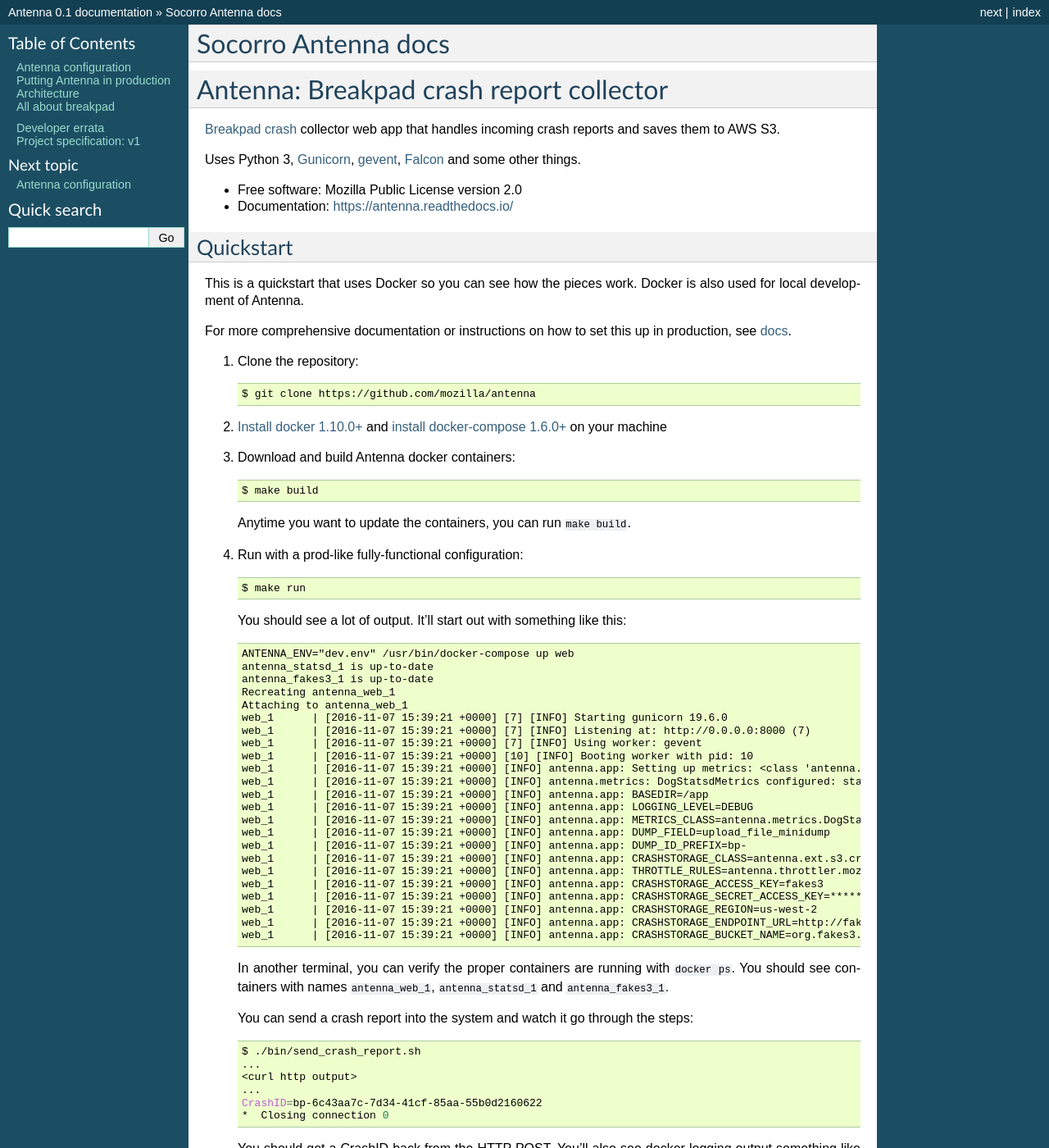
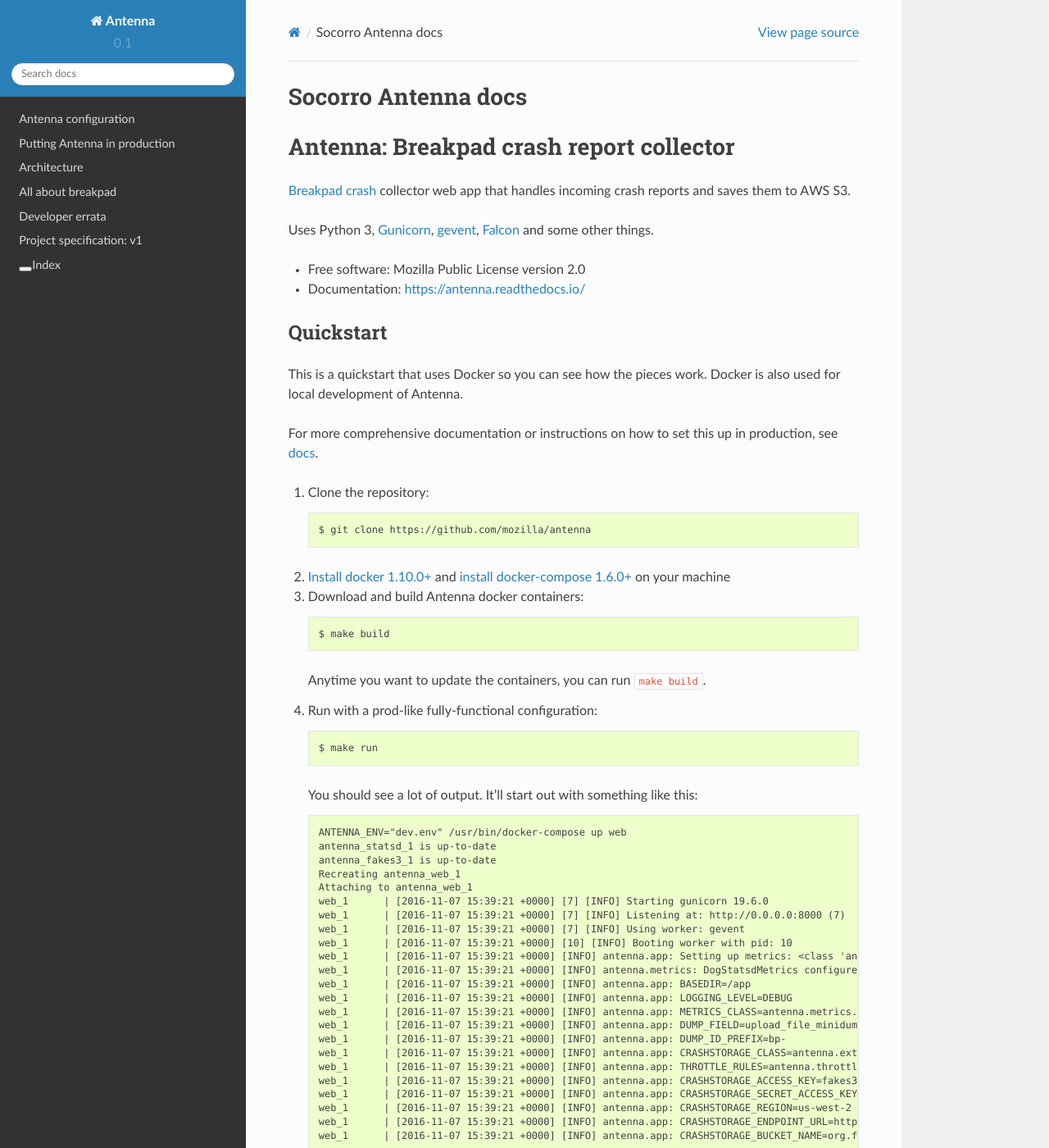
Before and after one commit to mozilla-services/antenna, a Sphinx documentation site: the page built from docs/index.rst, in a window 1280 px wide and 1400 px high. Shown: the whole window at 82% size. Built offline with Sphinx 7.4.7 and the Read the Docs theme 2.0.0, drawn with Linux system fonts in a browser that asks for light colours; some of the changed lines change nothing that is shown; some of the changed text lies outside the part shown.

Commit message:
Fix some issues with Sphinx
* add index to the sidebar
* change the theme

```diff
--- /dev/null
+++ b/docs/_templates/layout.html
@@ -0,0 +1,5 @@
+{% extends "!layout.html" %}
+{% block menu %}
+{{ super() }}
+<a href="genindex.html">Index</a>
+{% endblock %}
--- a/docs/conf.py
+++ b/docs/conf.py
@@ -14,6 +14,9 @@
 
 import sys
 from pathlib import Path
+
+import sphinx_rtd_theme
+
 
 BASEDIR = Path(__file__).parent.parent
 sys.path.insert(0, str(BASEDIR))
@@ -115,7 +118,7 @@
 
 # The theme to use for HTML and HTML Help pages.  See the documentation for
 # a list of builtin themes.
-html_theme = 'default'
+html_theme = 'sphinx_rtd_theme'
 
 # Theme options are theme-specific and customize the look and feel of a theme
 # further.  For a list of options available for each theme, see the
@@ -123,7 +126,7 @@
 #html_theme_options = {}
 
 # Add any paths that contain custom themes here, relative to this directory.
-#html_theme_path = []
+html_theme_path = [sphinx_rtd_theme.get_html_theme_path()]
 
 # The name for this set of Sphinx documents.
 # "<project> v<release> documentation" by default.
@@ -166,6 +169,7 @@
         'globaltoc.html',
         'relations.html',
         'searchbox.html',
+        'genindex.html',
     ]
 }
 
--- a/docs/index.rst
+++ b/docs/index.rst
@@ -26,9 +26,9 @@
    dev
    spec_v1
 
+
 Indices and tables
 ==================
 
 * :ref:`genindex`
-* :ref:`modindex`
 * :ref:`search`
--- a/requirements.txt
+++ b/requirements.txt
@@ -115,9 +115,9 @@
 
 
 # Development requirements (tests, docs, linting, etc)
-alabaster==0.7.9 \
-    --hash=sha256:d3e64a74919373d6d4d1d36bd717206584cb64cbb0532dfce3bc2081cba6817b \
-    --hash=sha256:47afd43b08a4ecaa45e3496e139a193ce364571e7e10c6a87ca1a4c57eb7ea08
+alabaster==0.7.10 \
+    --hash=sha256:2eef172f44e8d301d25aff8068fddd65f767a3f04b5f15b0f4922f113aa1c732 \
+    --hash=sha256:37cdcb9e9954ed60912ebc1ca12a9d12178c26637abdf124e3cde2341c257fe0
 argh==0.26.2 \
     --hash=sha256:a9b3aaa1904eeb78e32394cd46c6f37ac0fb4af6dc488daa58971bdc7d7fcaf3 \
     --hash=sha256:e9535b8c84dc9571a48999094fda7f33e63c3f1b74f3e5f3ac0105a58405bb65
```
Also changed, not shown: 1 other file.
